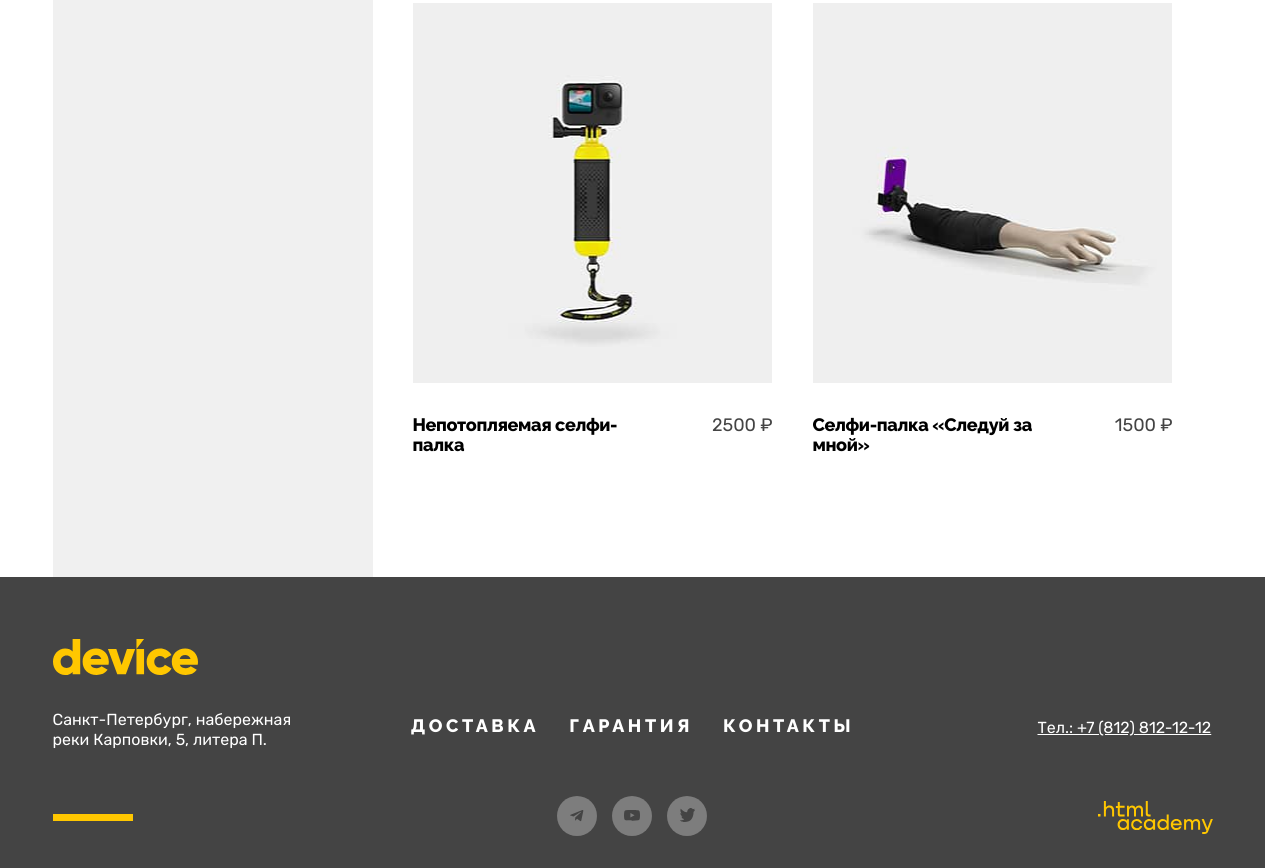
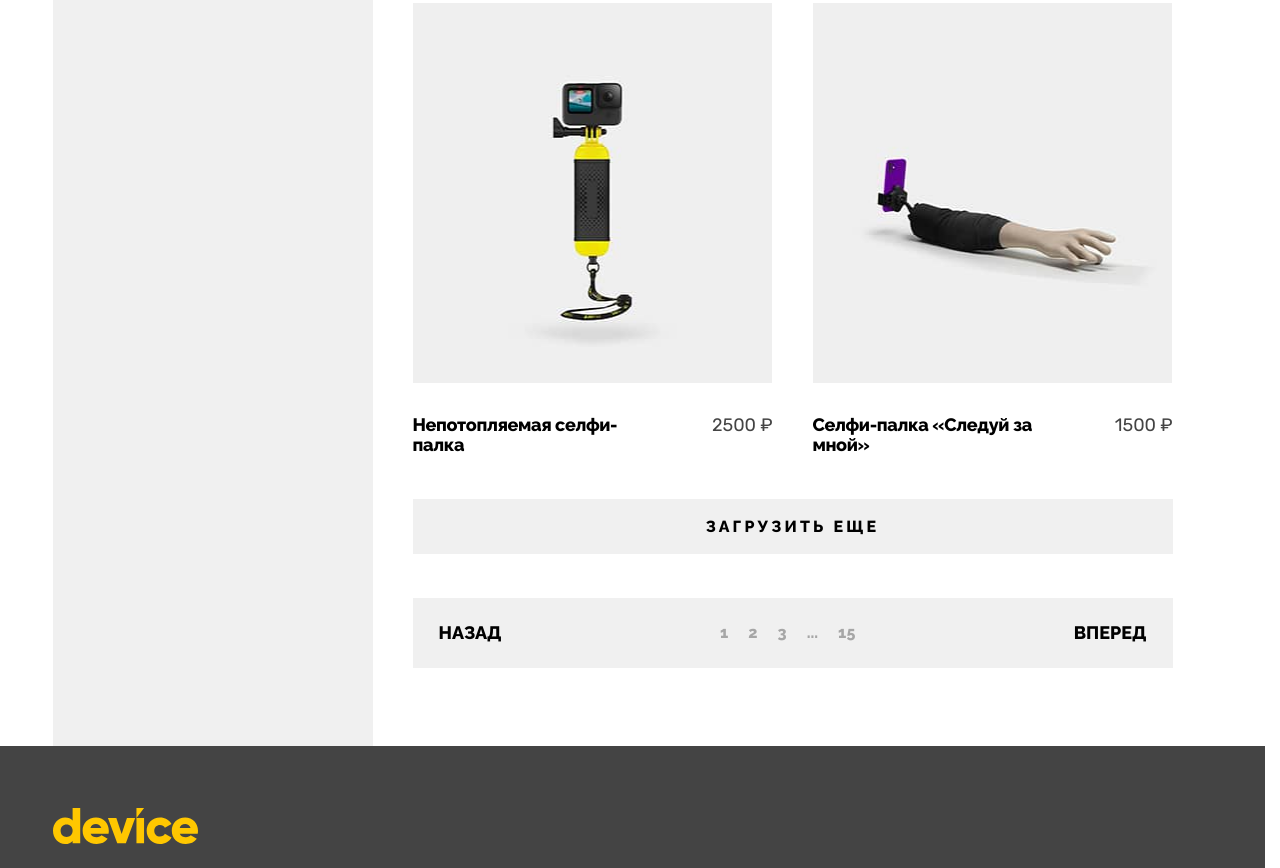
Before and after one commit to NeXan87/2194201-device-35, a plain HTML site: page catalog.html in a window 1280 px wide. Shown: the part 1023-1891 px from the top of the page. Drawn offline with Linux system fonts and the light colour scheme.

Commit message:
Верстает страницу каталога

```diff
--- a/catalog.html
+++ b/catalog.html
@@ -128,10 +128,10 @@
               </select>
               <div class="production__direction">
                 <button class="button production__button" type="button">
-                  <span class="visually-hidden">От большего к меньшему</span>
+                  <span class="visually-hidden">От меньшего к большему</span>
                 </button>
                 <button class="button production__button production__button_arrow-down" type="button">
-                  <span class="visually-hidden">От меньшего к большему</span>
+                  <span class="visually-hidden">От большего к меньшему</span>
                 </button>
               </div>
             </div>
@@ -179,6 +179,30 @@
                   <h3 class="heading card__title">Селфи-палка «Следуй за мной»</h3>
                   <span class="card__price">1500 ₽</span>
                 </a>
+              </li>
+            </ul>
+            <button class="button production__load-more button_load-more" type="button">Загрузить еще</button>
+            <ul class="pagination production__pagination">
+              <li class="pagination__item">
+                <a class="button pagination__link" href="#">Назад</a>
+              </li>
+              <li class="pagination__item">
+                <a class="button pagination__link pagination__link_current" href="#">1</a>
+              </li>
+              <li class="pagination__item">
+                <a class="button pagination__link" href="#">2</a>
+              </li>
+              <li class="pagination__item">
+                <a class="button pagination__link" href="#">3</a>
+              </li>
+              <li class="pagination__item">
+                <a class="button pagination__link" href="#">...</a>
+              </li>
+              <li class="pagination__item">
+                <a class="button pagination__link" href="#">15</a>
+              </li>
+              <li class="pagination__item">
+                <a class="button pagination__link" href="#">Вперед</a>
               </li>
             </ul>
           </div>
--- a/sources/_general.scss
+++ b/sources/_general.scss
@@ -166,6 +166,27 @@ body {
 
     &:active::before {
       background-color: #ffcc33;
+    }
+  }
+
+  &_load-more {
+    width: calc(100% - 80px);
+    margin: 0 auto;
+    padding-top: 18px;
+    padding-bottom: 18px;
+
+    font-size: 16px;
+    line-height: 19px;
+    letter-spacing: 0.2em;
+
+    background-color: #f0f0f0;
+
+    &:hover {
+      @extend %condition-hover;
+    }
+
+    &:active {
+      @extend %condition-active;
     }
   }
 }
@@ -384,6 +405,7 @@ body {
       position: absolute;
       top: 27px;
       right: 27px;
+      z-index: 1;
 
       display: none;
       width: 60px;
@@ -391,9 +413,9 @@ body {
 
       background-image: url("../images/icons/new.svg");
       background-repeat: no-repeat;
+      opacity: 1;
+
       transition: opacity 0.2s;
-      opacity: 1;
-      z-index: 1;
     }
 
     &_new {
@@ -453,3 +475,46 @@ body {
     justify-self: right;
   }
 }
+
+.pagination {
+  @extend %list-style-none;
+  display: flex;
+  align-items: center;
+  width: calc(100% - 80px);
+  margin: 0 auto 78px;
+  background-color: #f0f0f0;
+
+  &__item {
+    line-height: 18px;
+    max-width: 140px;
+
+    &:first-child,
+    &:last-child {
+      margin: 0 auto;
+      padding: 16px;
+    }
+
+    &:first-child {
+      margin-left: 0;
+    }
+
+    &:last-child {
+      margin-right: 0;
+    }
+
+    &:nth-child(n + 2):nth-last-child(n + 2) {
+      font-size: 16px;
+      line-height: 20px;
+      font-weight: 400;
+      font-family: $default-font;
+      opacity: 0.3;
+      color: #444444;
+    }
+  }
+
+  &__link {
+    &:nth-child(n + 2):nth-last-child(n + 2) {
+      padding: 10px 11px;
+    }
+  }
+}
--- a/sources/_main-catalog.scss
+++ b/sources/_main-catalog.scss
@@ -92,8 +92,13 @@
   }
 
   &__list {
+    padding: 70px 40px 0 40px;
+
     @extend %list-style-none;
     grid-column-end: -1;
-    padding: 70px 40px 78px 40px;
+  }
+
+  &__load-more {
+    margin-bottom: 44px;
   }
 }
```
Also changed, not shown: styles/styles.css, styles/styles.min.css.
